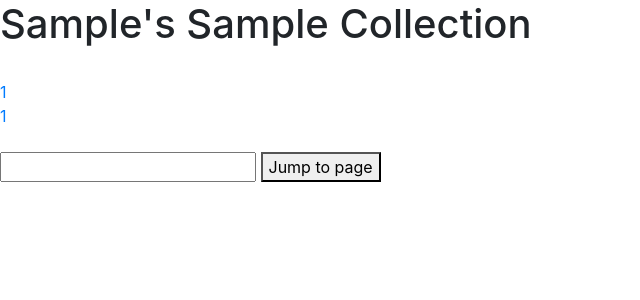
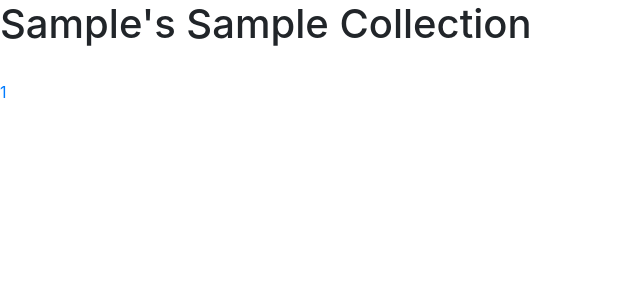
Before and after one commit to SamGillis/Hackbright-final-project, a Flask app: template templates/collection.html in a window 1280 px wide. Shown: the part 56-356 px from the top of the page, without its empty margins (0-640 px from the left). Run offline with Flask 2, Linux system fonts and the light colour scheme; tables that the repository leaves empty hold one stand-in row (values such as "Sample post"); the template is opened without the code that fills it: values that come from a table or form of the project are taken from there, most other values are stand-ins (such as "Sample title", 1, 10 or a date in 2020); some libraries are stand-ins or nearby versions.

Commit message:
updated page view on collections

```diff
--- a/templates/collection.html
+++ b/templates/collection.html
@@ -17,7 +17,7 @@
     {% endfor %}
 
     <br>
-    {% if pages < 1 %}
+    {% if pages < 5 %}
         <div>
             {% for num in range(1, pages+1)%}
                 {% if num == page %}
```
